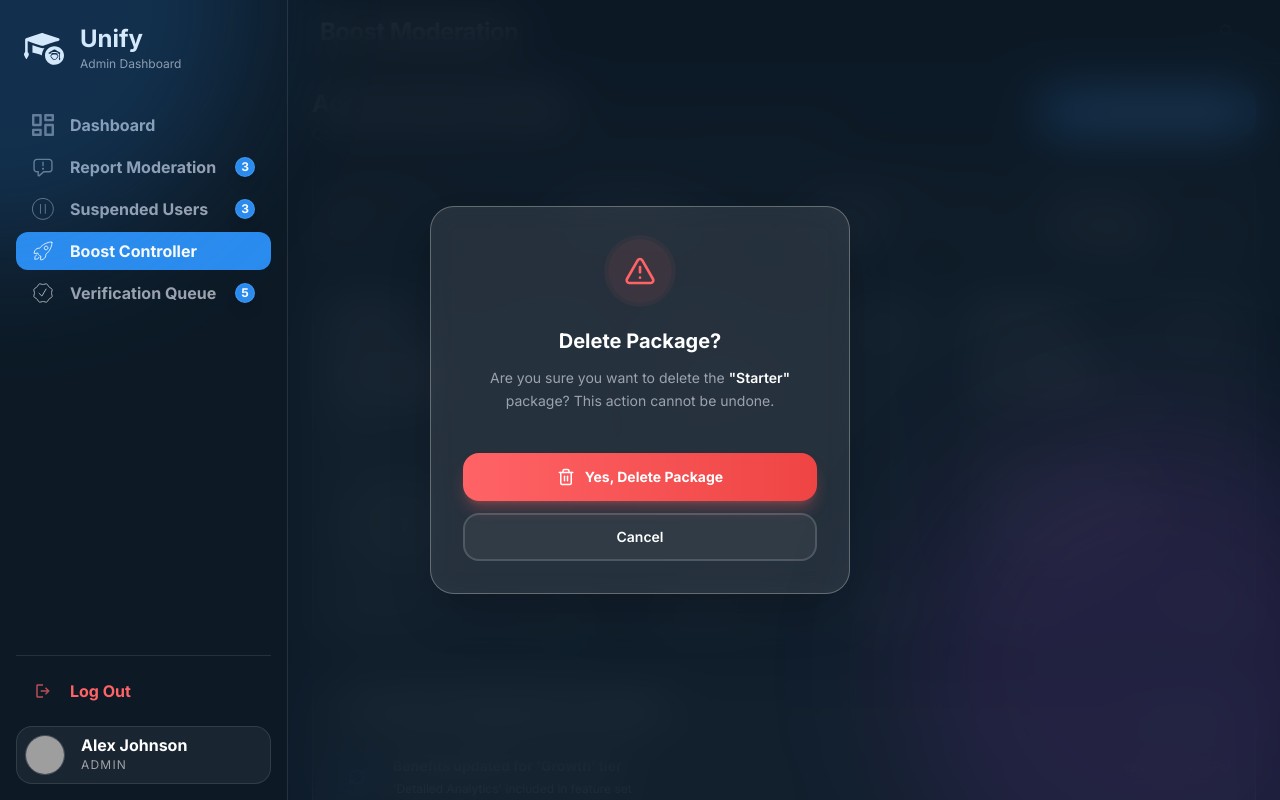
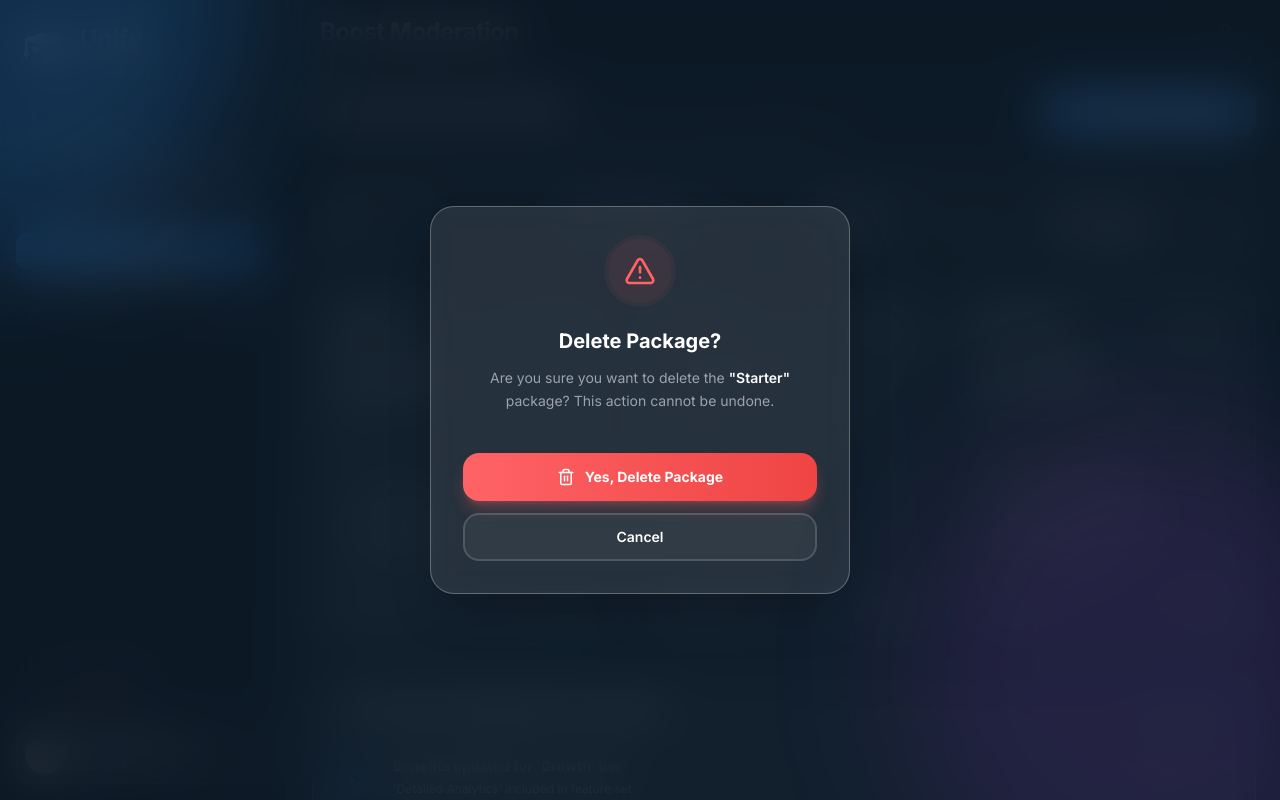
Before and after one commit to Shehan-Dinusha/Unify, a React (Vite) app in the folder frontend/: page /boost-controller in a window 1280 px wide. Both pictures are taken after a click on the button 575 px from the left and 327 px from the top of the page. Built offline with nearby package versions, Linux system fonts and the light colour scheme; grey boxes are pictures that could not be loaded.

Commit message:
Blured the background when success message is shown

```diff
--- a/frontend/src/pages/BoostController.jsx
+++ b/frontend/src/pages/BoostController.jsx
@@ -57,45 +57,6 @@ const BoostController = () => {
     ];
 
     return (
-        <>
-            {/* Delete Confirmation Modal */}
-            {deleteTarget && (
-                <div className="fixed inset-0 z-50 flex items-center justify-center bg-dark-1/80 backdrop-blur-xl transition-all duration-300 px-4">
-                    <Card variant="card" padding="p-0" className="w-full max-w-[420px] overflow-hidden outline outline-1 outline-offset-[-1px] outline-white/10 shadow-2xl">
-                        <div className="p-8 pb-6 flex flex-col items-center text-center">
-                            {/* Warning Icon */}
-                            <div className="w-16 h-16 bg-state-error/10 rounded-full flex items-center justify-center mb-6 ring-4 ring-state-error/5">
-                                <AlertTriangle size={32} className="text-state-error" />
-                            </div>
-
-                            <h2 className="text-xl font-bold text-white mb-3">
-                                Delete Package?
-                            </h2>
-                            <p className="text-text-secondary text-sm leading-relaxed mb-2 max-w-sm">
-                                Are you sure you want to delete the <span className="text-text-primary font-semibold">"{deleteTarget.name}"</span> package? This action cannot be undone.
-                            </p>
-                        </div>
-
-                        {/* Action Buttons */}
-                        <div className="px-8 pb-8 pt-2 flex flex-col gap-3">
-                            <button
-                                onClick={confirmDelete}
-                                className="w-full h-12 rounded-2xl bg-gradient-to-r from-state-error to-red-500 text-white font-inter font-bold text-sm flex items-center justify-center gap-2.5 shadow-lg shadow-state-error/30 hover:shadow-xl hover:shadow-state-error/40 hover:brightness-110 active:scale-[0.98] transition-all duration-200"
-                            >
-                                <Trash2 size={18} />
-                                Yes, Delete Package
-                            </button>
-                            <button
-                                onClick={cancelDelete}
-                                className="w-full h-12 rounded-2xl border-2 border-white/15 bg-white/5 text-text-primary font-inter font-semibold text-sm flex items-center justify-center gap-2.5 hover:bg-white/10 hover:border-white/25 active:scale-[0.98] transition-all duration-200"
-                            >
-                                Cancel
-                            </button>
-                        </div>
-                    </Card>
-                </div>
-            )}
-
             <MainLayout
                 user={{ name: 'Alex Johnson', role: 'admin' }}
                 pageTitle="Boost Moderation"
@@ -275,8 +236,32 @@ const BoostController = () => {
                         </div>
                     </Card>
                 </div>
+
+                {/* Delete Confirmation Modal — inside MainLayout so sidebar shows behind blur */}
+                {deleteTarget && (
+                    <div className="fixed inset-0 z-50 flex items-center justify-center bg-dark-1/80 backdrop-blur-xl transition-all duration-300 px-4">
+                        <Card variant="card" padding="p-0" className="w-full max-w-[420px] overflow-hidden outline outline-1 outline-offset-[-1px] outline-white/10 shadow-2xl">
+                            <div className="p-8 pb-6 flex flex-col items-center text-center">
+                                <div className="w-16 h-16 bg-state-error/10 rounded-full flex items-center justify-center mb-6 ring-4 ring-state-error/5">
+                                    <AlertTriangle size={32} className="text-state-error" />
+                                </div>
+                                <h2 className="text-xl font-bold text-white mb-3">Delete Package?</h2>
+                                <p className="text-text-secondary text-sm leading-relaxed mb-2 max-w-sm">
+                                    Are you sure you want to delete the <span className="text-text-primary font-semibold">"{deleteTarget.name}"</span> package? This action cannot be undone.
+                                </p>
+                            </div>
+                            <div className="px-8 pb-8 pt-2 flex flex-col gap-3">
+                                <button onClick={confirmDelete} className="w-full h-12 rounded-2xl bg-gradient-to-r from-state-error to-red-500 text-white font-inter font-bold text-sm flex items-center justify-center gap-2.5 shadow-lg shadow-state-error/30 hover:shadow-xl hover:shadow-state-error/40 hover:brightness-110 active:scale-[0.98] transition-all duration-200">
+                                    <Trash2 size={18} /> Yes, Delete Package
+                                </button>
+                                <button onClick={cancelDelete} className="w-full h-12 rounded-2xl border-2 border-white/15 bg-white/5 text-text-primary font-inter font-semibold text-sm flex items-center justify-center gap-2.5 hover:bg-white/10 hover:border-white/25 active:scale-[0.98] transition-all duration-200">
+                                    Cancel
+                                </button>
+                            </div>
+                        </Card>
+                    </div>
+                )}
             </MainLayout>
-        </>
     );
 };
 
```
